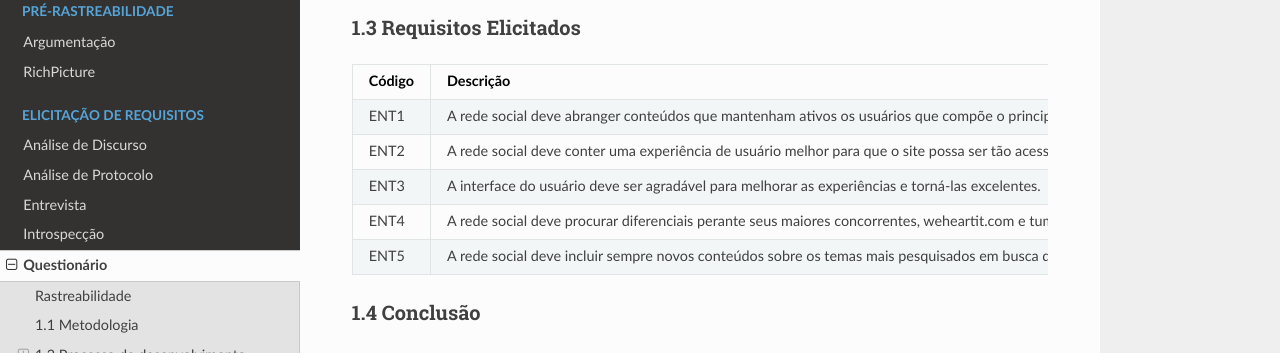
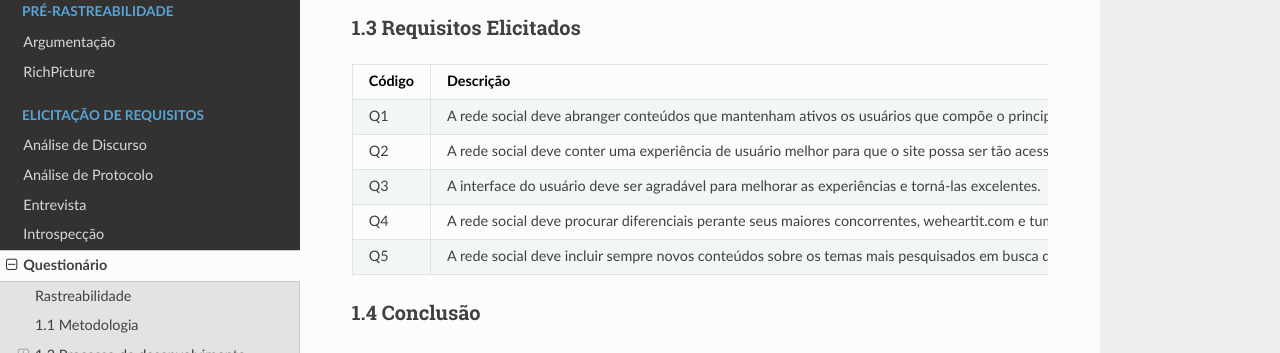
Before and after one commit to joberthrogers18/2018.2-Requisitos-Pinterest, an MkDocs documentation site: the page built from docs/questionario.md, in a window 1280 px wide and 900 px high, scrolled down 3953 px. Shown: the part 151-504 px from the top of the window. Built offline with MkDocs 1.6.1, drawn with Linux system fonts in a browser that asks for light colours; nearby versions of some CDN libraries; old or Windows-style settings are respelled for this version of MkDocs.

Commit message:
Included new requirements on AD en Quiz

```diff
--- a/docs/questionario.md
+++ b/docs/questionario.md
@@ -89,11 +89,11 @@
 
 | Código | Descrição |
 |--|--|
-| ENT1 | A rede social deve abranger conteúdos que mantenham ativos os usuários que compõe o principal púlico, os jovens da faixa etária de 16 a 25 anos.|
-| ENT2 | A rede social deve conter uma experiência de usuário melhor para que o site possa ser tão acessado pelo público quanto o aplicativo. |
-| ENT3 | A interface do usuário deve ser agradável para melhorar as experiências e torná-las excelentes. |
-| ENT4 | A rede social deve procurar diferenciais perante seus maiores concorrentes, weheartit.com e tumblr.com |
-| ENT5 | A rede social deve incluir sempre novos conteúdos sobre os temas mais pesquisados em busca de mantê-los atualizados, mas também procurar abranger temas diferentes para atrair novos públicos específicos, como os praticantes de esportes, por exemplo. |
+| Q1 | A rede social deve abranger conteúdos que mantenham ativos os usuários que compõe o principal púlico, os jovens da faixa etária de 16 a 25 anos.|
+| Q2 | A rede social deve conter uma experiência de usuário melhor para que o site possa ser tão acessado pelo público quanto o aplicativo. |
+| Q3 | A interface do usuário deve ser agradável para melhorar as experiências e torná-las excelentes. |
+| Q4 | A rede social deve procurar diferenciais perante seus maiores concorrentes, weheartit.com e tumblr.com. |
+| Q5 | A rede social deve incluir sempre novos conteúdos sobre os temas mais pesquisados em busca de mantê-los atualizados, mas também procurar abranger temas diferentes para atrair novos públicos específicos, como os praticantes de esportes, por exemplo. |
 
 ### 1.4 Conclusão
 
```
Also changed, not shown: docs/analise_discurso.md (+5 -0 lines).
